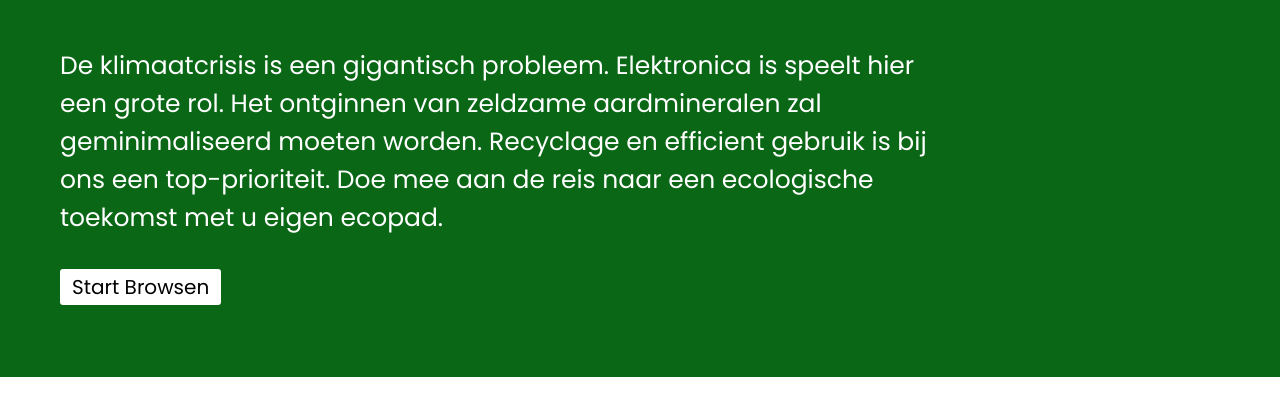
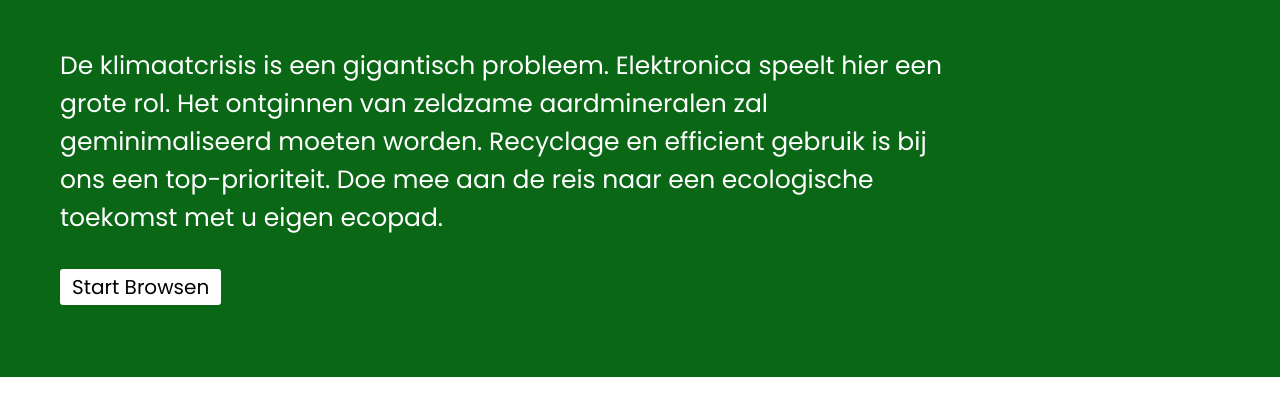
Before and after one commit to dupermanfan/ecopadenco.github.io, a plain HTML site: page index.html in a window 1280 px wide. Shown: the part 208-612 px from the top of the page. Drawn offline with Linux system fonts and the light colour scheme.

Commit message:
Update index.html

```diff
--- a/index.html
+++ b/index.html
@@ -22,7 +22,7 @@
         <div id="sub_header">
             <div id = 'header_tekst'>
                 <p id = "subtitel">Ecologische touchpad</p>
-                <p id = "info_tekst">De klimaatcrisis is een gigantisch probleem. Elektronica is speelt hier een grote rol. Het ontginnen van zeldzame aardmineralen zal geminimaliseerd moeten worden. Recyclage en efficient gebruik is bij ons een top-prioriteit. Doe mee aan de reis naar een ecologische toekomst met u eigen ecopad. </p>
+                <p id = "info_tekst">De klimaatcrisis is een gigantisch probleem. Elektronica speelt hier een grote rol. Het ontginnen van zeldzame aardmineralen zal geminimaliseerd moeten worden. Recyclage en efficient gebruik is bij ons een top-prioriteit. Doe mee aan de reis naar een ecologische toekomst met u eigen ecopad. </p>
                 <a id="get_started">Start Browsen</a>
             </div>
 
```
